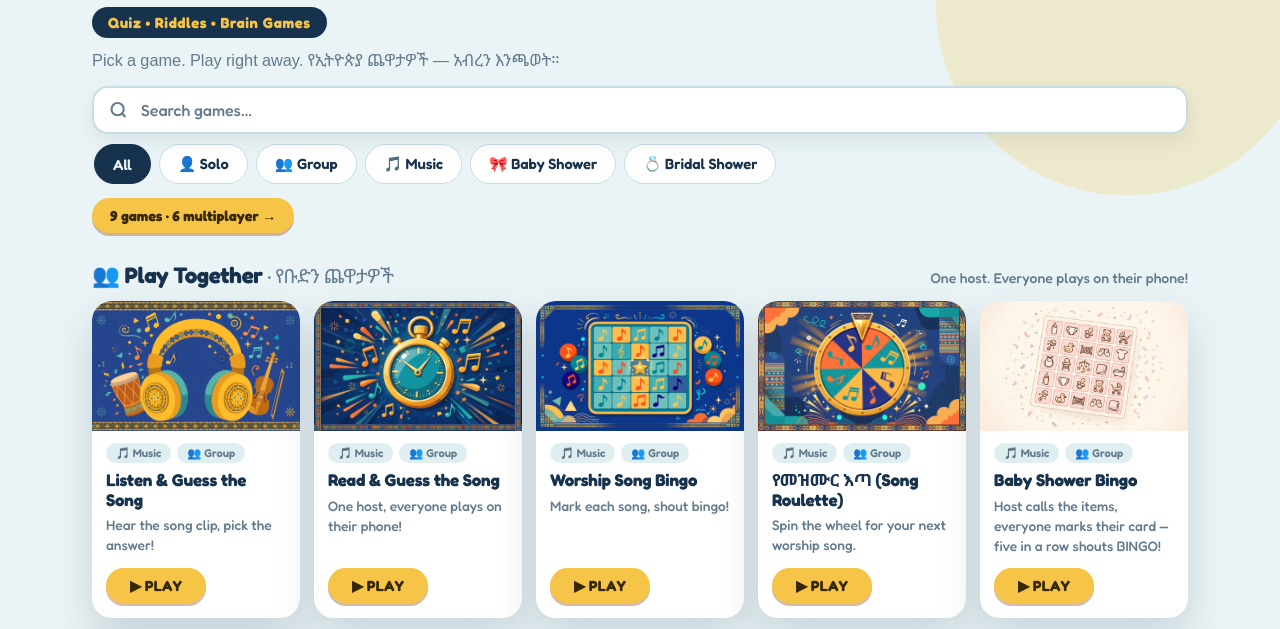
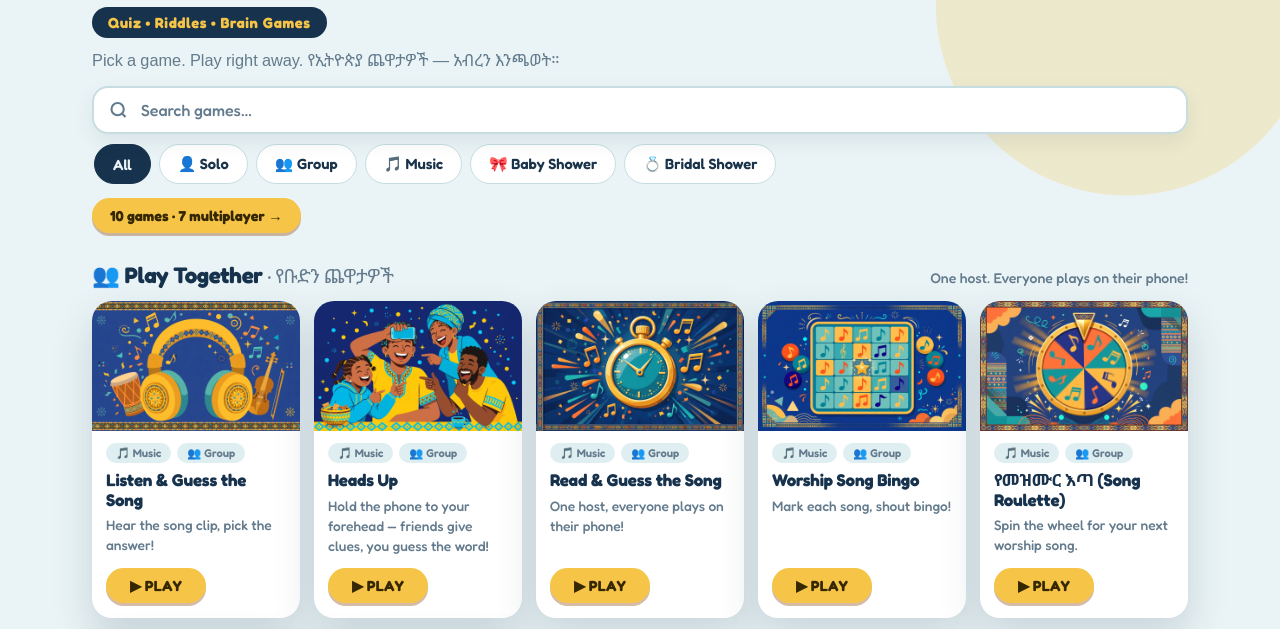
Before and after one commit to Beza77/habesha-games, a plain HTML site: page index.html in a window 1280 px wide. Shown: the part 119-748 px from the top of the page. Drawn offline with Linux system fonts and the light colour scheme.

Commit message:
Add Heads Up to game library, bump SITE_VERSION to 20261123a

```diff
--- a/index.html
+++ b/index.html
@@ -309,10 +309,11 @@
     (function () {
       // Bump this every time a game is updated so players always load the fresh copy, never a cached one.
       // Card art URLs carry it too, so a fresh deploy can never show a stale cached miss.
-      var SITE_VERSION = '20261008a';
+      var SITE_VERSION = '20261123a';
       // Single source of truth for the game library. mode: 'solo' | 'group'.
       var GAMES = [
         { src: 'games/listen-party/', title: 'Listen & Guess the Song', am: 'አድምጠው ገምት', desc: 'Hear the song clip, pick the answer!', mode: 'group', img: 'assets/cards/listen-party.jpg?v=' + SITE_VERSION, featured: true },
+        { src: 'games/heads-up/', title: 'Heads Up', am: 'የጭንቅላት ጨዋታ', desc: 'Hold the phone to your forehead — friends give clues, you guess the word!', mode: 'group', img: 'assets/cards/heads-up.jpg?v=' + SITE_VERSION },
         { src: 'games/guess-party/', title: 'Read & Guess the Song', am: 'የቡድን ጨዋታ', desc: 'One host, everyone plays on their phone!', mode: 'group', img: 'assets/cards/guess-party.jpg?v=' + SITE_VERSION },
                         { src: 'games/guess-the-game/', title: 'Guess the Song', am: 'መዝሙር', desc: 'Hear a clip, name the song.', mode: 'solo', img: 'assets/cards/guess-the-game.jpg?v=' + SITE_VERSION },
         { src: 'games/guess-from-lyrics/', title: 'Guess from the Lyrics', am: 'ከግጥሙ ገምት', desc: 'Read the lines, guess the song.', mode: 'solo', img: 'assets/cards/guess-from-lyrics.jpg?v=' + SITE_VERSION },
```
